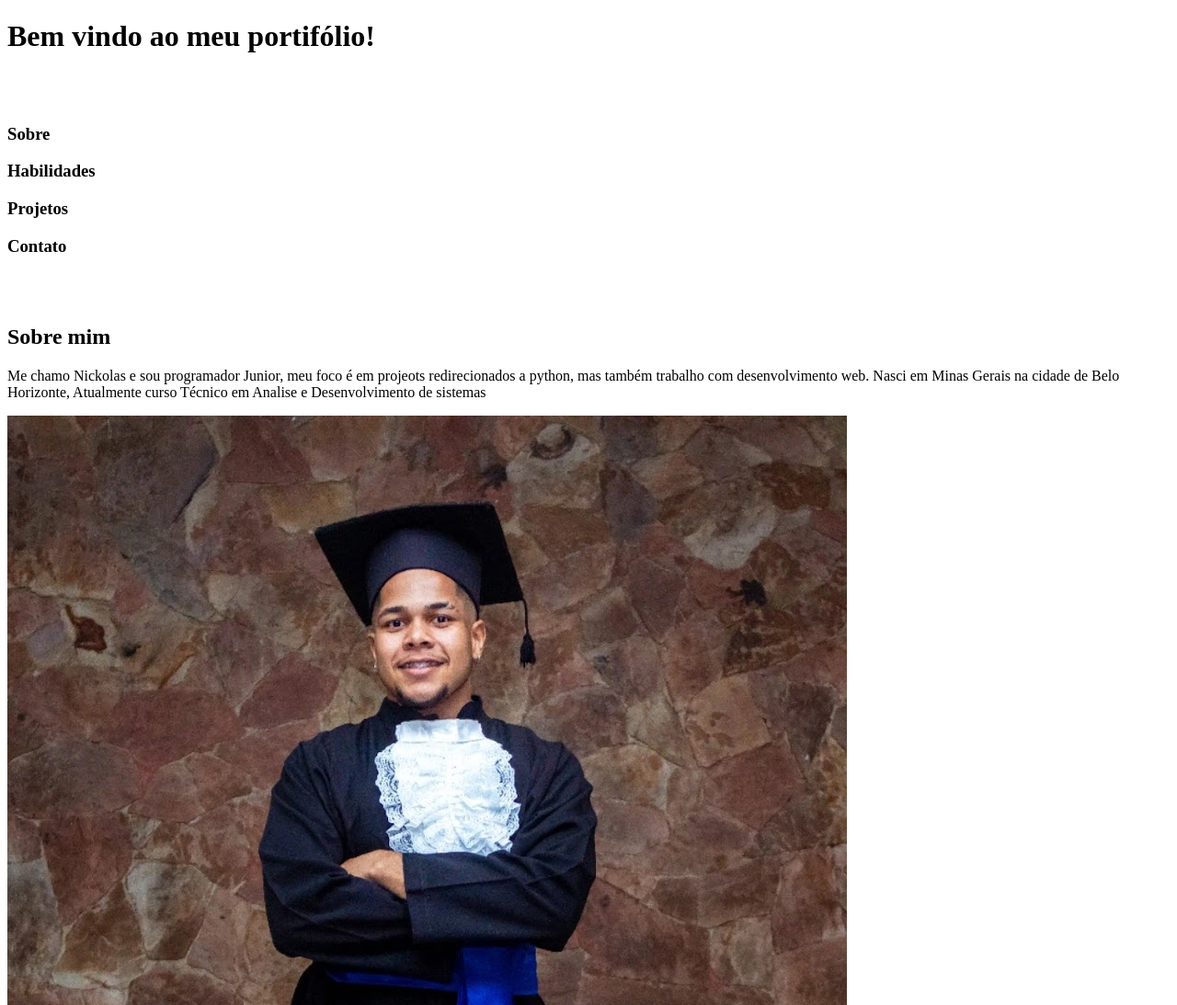
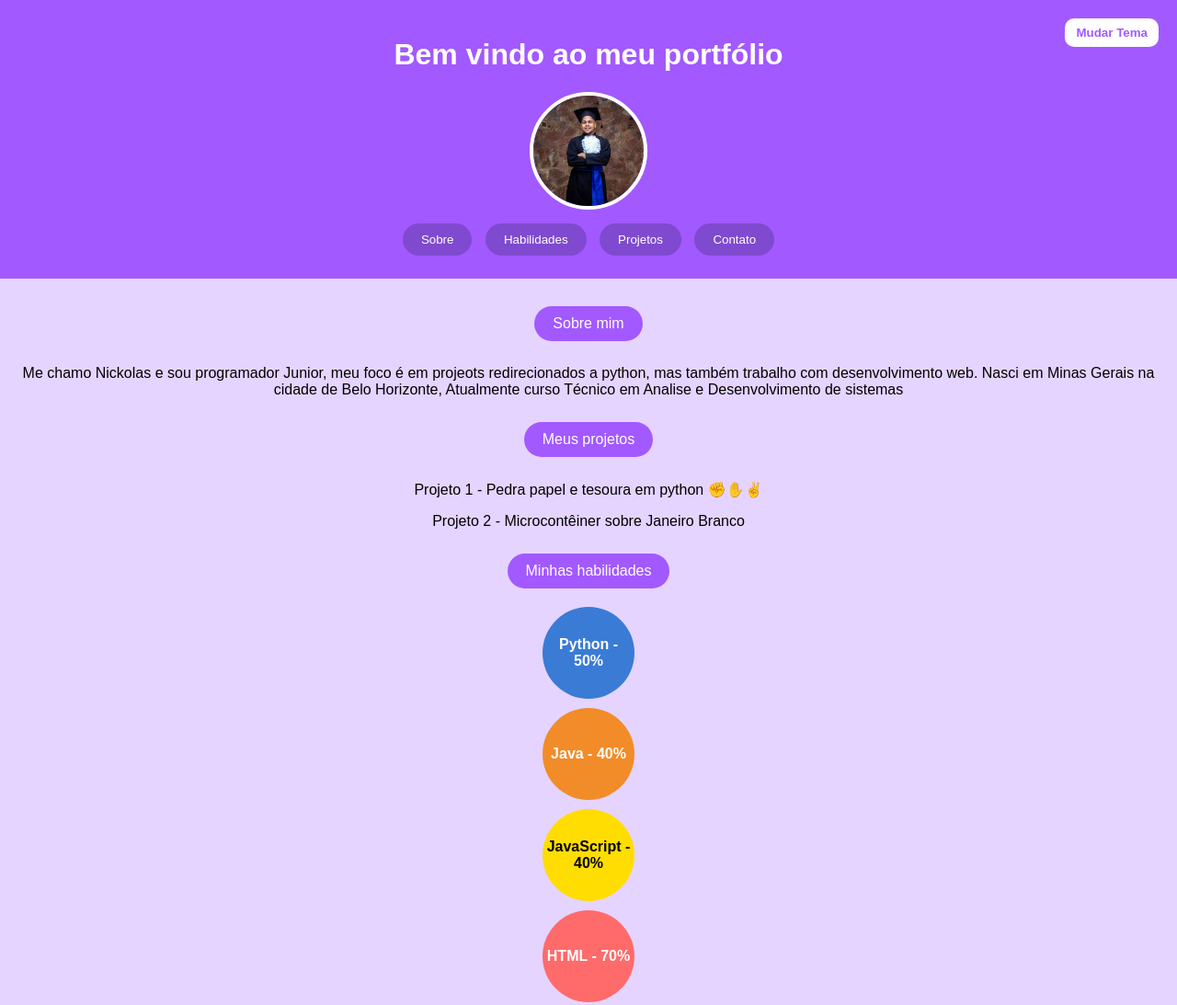
Before and after one commit to Nickchin1/Portifolio, a plain HTML site: page index.html in a window 1280 px wide. Shown: the top 1093 px of the page at 92% size. Drawn offline with Linux system fonts and the light colour scheme.

Commit message:
argamassa
ta quase la

```diff
--- a/estilo.css
+++ b/estilo.css
@@ -0,0 +1,97 @@
+:root {
+  --cor-fundo: #e5d4ff;
+  --cor-primaria: #a259ff;
+  --cor-secundaria: #7f4acf;
+  --cor-texto: #000000;
+}
+
+body {
+  margin: 0;
+  font-family: Arial, sans-serif;
+  background-color: var(--cor-fundo);
+  color: var(--cor-texto);
+}
+
+header {
+  background-color: var(--cor-primaria);
+  color: white;
+  text-align: center;
+  padding: 20px 0;
+}
+
+nav button {
+  margin: 5px;
+  padding: 10px 20px;
+  background-color: var(--cor-secundaria);
+  border: none;
+  color: white;
+  border-radius: 20px;
+  cursor: pointer;
+}
+
+section {
+  text-align: center;
+  padding: 20px;
+}
+
+.botao {
+  display: inline-block;
+  margin: 10px;
+  padding: 10px 20px;
+  background-color: var(--cor-primaria);
+  color: white;
+  border-radius: 25px;
+  cursor: pointer;
+}
+
+.habilidade {
+  margin: 10px auto;
+  width: 100px;
+  height: 100px;
+  border-radius: 50%;
+  display: flex;
+  align-items: center;
+  justify-content: center;
+  color: white;
+  font-weight: bold;
+}
+
+.formulario input,
+.formulario textarea {
+  display: block;
+  margin: 10px auto;
+  padding: 10px;
+  width: 80%;
+  max-width: 300px;
+}
+
+.formulario button {
+  background: linear-gradient(to right, var(--cor-secundaria), var(--cor-primaria));
+  color: white;
+  padding: 10px 20px;
+  border: none;
+  border-radius: 20px;
+  cursor: pointer;
+}
+
+.trocar-tema {
+  position: absolute;
+  top: 20px;
+  right: 20px;
+  padding: 8px 12px;
+  border: none;
+  border-radius: 10px;
+  cursor: pointer;
+  background-color: white;
+  color: var(--cor-primaria);
+  font-weight: bold;
+}
+.foto-perfil {
+  width: 120px;
+  height: 120px;
+  border-radius: 50%;
+  object-fit: cover;
+  margin: 10px auto;
+  display: block;
+  border: 4px solid white;
+}
--- a/funcoes.js
+++ b/funcoes.js
@@ -0,0 +1,16 @@
+let temaClaro = true;
+
+function trocarTema() {
+  if (temaClaro) {
+    document.documentElement.style.setProperty('--cor-fundo', '#1f1f2e');
+    document.documentElement.style.setProperty('--cor-primaria', '#5b8fb9');
+    document.documentElement.style.setProperty('--cor-secundaria', '#3b668d');
+    document.documentElement.style.setProperty('--cor-texto', '#ffffff');
+  } else {
+    document.documentElement.style.setProperty('--cor-fundo', '#e5d4ff');
+    document.documentElement.style.setProperty('--cor-primaria', '#a259ff');
+    document.documentElement.style.setProperty('--cor-secundaria', '#7f4acf');
+    document.documentElement.style.setProperty('--cor-texto', '#000000');
+  }
+  temaClaro = !temaClaro;
+}
--- a/index.html
+++ b/index.html
@@ -4,46 +4,52 @@
 <head>
     <meta charset="UTF-8">
     <meta name="viewport" content="width=device-width, initial-scale=1.0">
-    <title>Portifólio - Nickolas Cardoso</title>
-    <script src="funcoes.js"></script>
-    <style src="estilo.css"></style>
+    <title>Portfólio</title>
+    <link rel="stylesheet" href="estilo.css">
 </head>
 
 <body>
-    <h1>Bem vindo ao meu portifólio!</h1>
-    <br>
-    <br>
-    <div class="topicos">
-        <h3>Sobre</h3>
-        <h3>Habilidades</h3>
-        <h3>Projetos</h3>
-        <h3>Contato</h3>
-    </div>
-    <br>
-    <br>
-    <div class="bio">
-        <h2>Sobre mim</h2>
+    <button class="trocar-tema" onclick="trocarTema()">Mudar Tema</button>
+    <header>
+        <h1>Bem vindo ao meu portfólio</h1>
+        <img src="imagens/foto.jpg" alt="Foto de perfil" class="foto-perfil">
+        <nav>
+            <button>Sobre</button>
+            <button>Habilidades</button>
+            <button>Projetos</button>
+            <button>Contato</button>
+        </nav>
+    </header>
+
+    <section>
+        <div class="botao">Sobre mim</div>
         <p>Me chamo Nickolas e sou programador Junior, meu foco é em projeots redirecionados a python, mas também
             trabalho
             com desenvolvimento web. Nasci em Minas Gerais na cidade de Belo Horizonte, Atualmente curso Técnico em
             Analise
             e Desenvolvimento de sistemas</p>
-        <img src="Imagens/foto.jpg" alt="foto minha :)">
-    </div>
-    <br>
-    <br>
-    <div class="projetos">
-        <h2>Meus projetos</h2>
-        <p>Projeto 1 - Jogo da velha em python</p>
-        <p>Projeto 2 - Movimento sobre Janeiro Branco</p>
-        <p>Projeto 3</p>
-    </div>
-    <br>
-    <br>
-    <div class="habiidades">
-        <h2>Minhas habilidades</h2>
 
-    </div>
+        <div class="botao">Meus projetos</div>
+        <p>Projeto 1 - Pedra papel e tesoura em python ✊✋✌️</p>
+        <p>Projeto 2 - Microcontêiner sobre Janeiro Branco</p>
+
+        <div class="botao">Minhas habilidades</div>
+        <div class="habilidade" style="background-color:#3A7BD5">Python - 50%</div>
+        <div class="habilidade" style="background-color:#F28C28">Java - 40%</div>
+        <div class="habilidade" style="background-color:#FFDD00; color:#000">JavaScript - 40%</div>
+        <div class="habilidade" style="background-color:#FF6B6B">HTML - 70%</div>
+        <div class="habilidade" style="background-color:#00B4D8">CSS - 60%</div>
+
+        <div class="botao">Entre em contato</div>
+        <form class="formulario">
+            <input type="text" placeholder="Seu nome">
+            <input type="email" placeholder="Email">
+            <textarea rows="4" placeholder="Digite sua mensagem..."></textarea>
+            <button type="submit">Enviar</button>
+        </form>
+    </section>
+
+    <script src="funcoes.js"></script>
 </body>
 
 </html>
```
